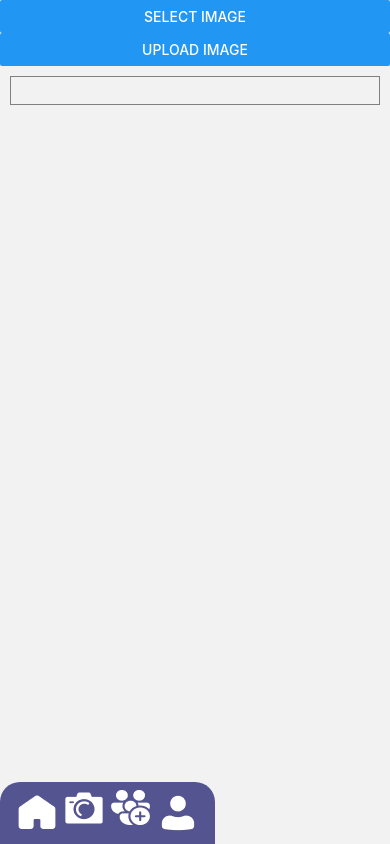
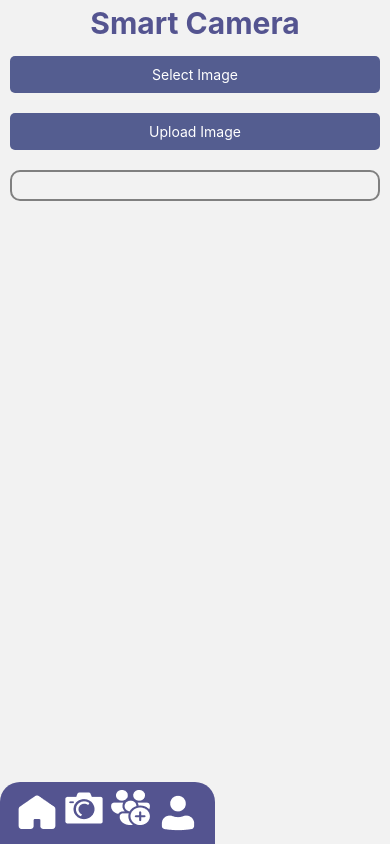
Before and after one commit to FALAK097/FitHub, a React Native app: screen /SmartCamera in a window 390 px wide. Built offline with nearby package versions, Linux system fonts and the light colour scheme.

Commit message:
smart camera styling changes

```diff
--- a/pages/SmartCamera.tsx
+++ b/pages/SmartCamera.tsx
@@ -1,75 +1,24 @@
-/* eslint-disable react-native/no-inline-styles */
-import React, {useState} from 'react';
-import {View, Text, Button, Image, TextInput} from 'react-native';
+import React from 'react';
+import {
+  View,
+  Text,
+  TouchableOpacity,
+  Image,
+  TextInput,
+  StyleSheet,
+  GestureResponderEvent,
+} from 'react-native';
 import ImagePicker from 'react-native-image-crop-picker';
 import FastImage from 'react-native-fast-image'; // Import FastImage
 import axios from 'axios';
 import CommonLayout from '../components/CommonLayout';
 import {useNavigation} from '@react-navigation/native';
 
-const machineInfoMapping: Record<
-  string,
-  {
-    info: string;
-    muscleGroup: string;
-    beginnerReps: string;
-    intermediateReps: string;
-    expertReps: string;
-    usageTips: string;
-    image: any; // Import GIFs as require statements
-  }
-> = {
-  'chest-fly': {
-    info: 'Chest Fly Machine Information...\n',
-    muscleGroup: 'Muscle Group: Chest\n',
-    beginnerReps: 'Beginner Reps: 3 sets of 10-12 reps (weight 15kg-25kg)',
-    intermediateReps:
-      'Intermediate Reps: 3 sets of 12-15 reps (weight 15kg-25kg)',
-    expertReps: 'Expert Reps: 4 sets of 15-20 reps (above 45kg)\n',
-    usageTips:
-      'Usage Tips: Lie on a bench, keep a slight elbow bend, and perform a controlled, semi-circular motion with weights above your chest. Focus on chest engagement and controlled breathing.',
-    image: require('../assets/pec-deck-movement.gif'), // Use require to load the GIF
-  },
-  'chest-press': {
-    info: 'Chest Press Machine Information...\n',
-    muscleGroup: 'Muscle Group: Chest\n',
-    beginnerReps: 'Beginner Reps: 3 sets of 10-12 reps (weight 15kg-25kg)',
-    intermediateReps:
-      'Intermediate Reps: 3 sets of 12-15 reps (weight 40kg-60kg)',
-    expertReps: 'Expert Reps: 4 sets of 15-20 reps (above 50kg)\n',
-    usageTips:
-      'Usage Tips: Use a chest press machine by adjusting the seat and weight, gripping the handles with palms forward, and pushing the weight forward while exhaling. Ensure controlled movements and a full range of motion for an effective workout.',
-    image: require('../assets/chest-press-machine.gif'), // Use require to load the GIF
-  },
-  'lat-pull-down': {
-    info: 'Lat Pull-Down Machine Information...\n',
-    muscleGroup: 'Muscle Group: Back\n',
-    beginnerReps: 'Beginner Reps: 3 sets of 10-12 reps (weight 20kg-30kg)',
-    intermediateReps:
-      'Intermediate Reps: 3 sets of 12-15 reps (weight 40kg-60kg)',
-    expertReps: 'Expert Reps: 4 sets of 15-20 reps (above 60kg)\n',
-    usageTips:
-      'Usage Tips: Adjust the machine settings, push the weight up with extended legs, and lower it with bent knees. Avoid locking your knees and experiment with foot placement for muscle targeting.',
-    image: require('../assets/Lat-Pulldown.gif'), // Use require to load the GIF
-  },
-  'leg-press': {
-    info: 'Leg Press Machine Information...\n',
-    muscleGroup: 'Muscle Group: Legs\n',
-    beginnerReps: 'Beginner Reps: 3 sets of 10-12 reps (weight 30kg-40kg)',
-    intermediateReps:
-      'Intermediate Reps: 3 sets of 12-15 reps (weight 50kg-70kg)',
-    expertReps: 'Expert Reps: 4 sets of 15-20 reps (above 70kg)\n',
-    usageTips:
-      'Usage Tips: Sit with thigh pads secure, use a suitable grip, and pull the bar down to your chest, focusing on engaging your lats. Maintain an upright position.',
-    image: require('../assets/leg-press.gif'), // Use require to load the GIF
-  },
-};
-
 const SmartCamera = () => {
   const navigation = useNavigation();
-  const [imageUri, setImageUri] = useState<string | null>(null);
-  const [className, setClassName] = useState('');
-  const [machineInfo, setMachineInfo] = useState<{
+  const [imageUri, setImageUri] = React.useState<string | null>(null);
+  const [className, setClassName] = React.useState('');
+  const [machineInfo, setMachineInfo] = React.useState<{
     info: string;
     muscleGroup: string;
     beginnerReps: string;
@@ -116,12 +65,9 @@ const SmartCamera = () => {
             },
           },
         );
-
-        // Extract the class name from the response and set it in the state
         const {class_name} = response.data;
         setClassName(class_name);
 
-        // Set the machine information based on the class name
         setMachineInfo(machineInfoMapping[class_name]);
       } catch (error) {
         console.log('Error uploading image: ', error);
@@ -129,37 +75,51 @@ const SmartCamera = () => {
     }
   };
 
+  const renderCustomButton = (
+    title:
+      | string
+      | number
+      | boolean
+      | React.ReactElement<any, string | React.JSXElementConstructor<any>>
+      | Iterable<React.ReactNode>
+      | null
+      | undefined,
+    onPress: ((event: GestureResponderEvent) => void) | undefined,
+  ) => (
+    <TouchableOpacity style={styles.customButton} onPress={onPress}>
+      <Text style={styles.customButtonText}>{title}</Text>
+    </TouchableOpacity>
+  );
+
   return (
     <CommonLayout navigation={navigation}>
       <View>
+        <Text style={styles.header}>Smart Camera</Text>
         {imageUri && (
-          <Image source={{uri: imageUri}} style={{width: 200, height: 200}} />
+          <Image source={{uri: imageUri}} style={styles.machineImage} />
         )}
-        <Button title="Select Image" onPress={selectImage} />
-        <Button title="Upload Image" onPress={uploadImage} />
+        {renderCustomButton('Select Image', selectImage)}
+        {renderCustomButton('Upload Image', uploadImage)}
+
         <TextInput
           value={className}
           editable={false}
-          style={{
-            borderColor: 'gray',
-            borderWidth: 1,
-            margin: 10,
-            padding: 5,
-            color: 'black',
-          }}
+          style={styles.machineName}
         />
         {machineInfo && (
-          <View style={{marginTop: 10}}>
-            <Text style={{color: 'black'}}>{machineInfo.info}</Text>
-            <Text style={{color: 'black'}}>{machineInfo.muscleGroup}</Text>
-            <Text style={{color: 'black'}}>{machineInfo.beginnerReps}</Text>
-            <Text style={{color: 'black'}}>{machineInfo.intermediateReps}</Text>
-            <Text style={{color: 'black'}}>{machineInfo.expertReps}</Text>
-            <Text style={{color: 'black'}}>{machineInfo.usageTips}</Text>
+          <View style={styles.container}>
+            <Text style={styles.machineInfo}>{machineInfo.info}</Text>
+            <Text style={styles.machineInfo}>{machineInfo.muscleGroup}</Text>
+            <Text style={styles.machineInfo}>{machineInfo.beginnerReps}</Text>
+            <Text style={styles.machineInfo}>
+              {machineInfo.intermediateReps}
+            </Text>
+            <Text style={styles.machineInfo}>{machineInfo.expertReps}</Text>
+            <Text style={styles.machineInfo}>{machineInfo.usageTips}</Text>
             {imageUri && (
               <FastImage
                 source={machineInfo?.image}
-                style={{width: 200, height: 200}}
+                style={styles.machineImage}
                 resizeMode={FastImage.resizeMode.contain}
               />
             )}
@@ -170,4 +130,42 @@ const SmartCamera = () => {
   );
 };
 
+const styles = StyleSheet.create({
+  header: {
+    textAlign: 'center',
+    margin: 5,
+    fontSize: 30,
+    fontWeight: 'bold',
+    color: '#545490',
+  },
+  container: {
+    marginTop: 10,
+  },
+  machineName: {
+    borderColor: 'gray',
+    borderRadius: 10,
+    borderWidth: 2,
+    margin: 10,
+    padding: 5,
+    color: '#333',
+  },
+  machineInfo: {
+    color: '#333',
+  },
+  machineImage: {
+    width: 200,
+    height: 200,
+  },
+  customButton: {
+    backgroundColor: '#545d90',
+    padding: 10,
+    borderRadius: 5,
+    margin: 10,
+  },
+  customButtonText: {
+    color: '#fff',
+    textAlign: 'center',
+  },
+});
+
 export default SmartCamera;
```
